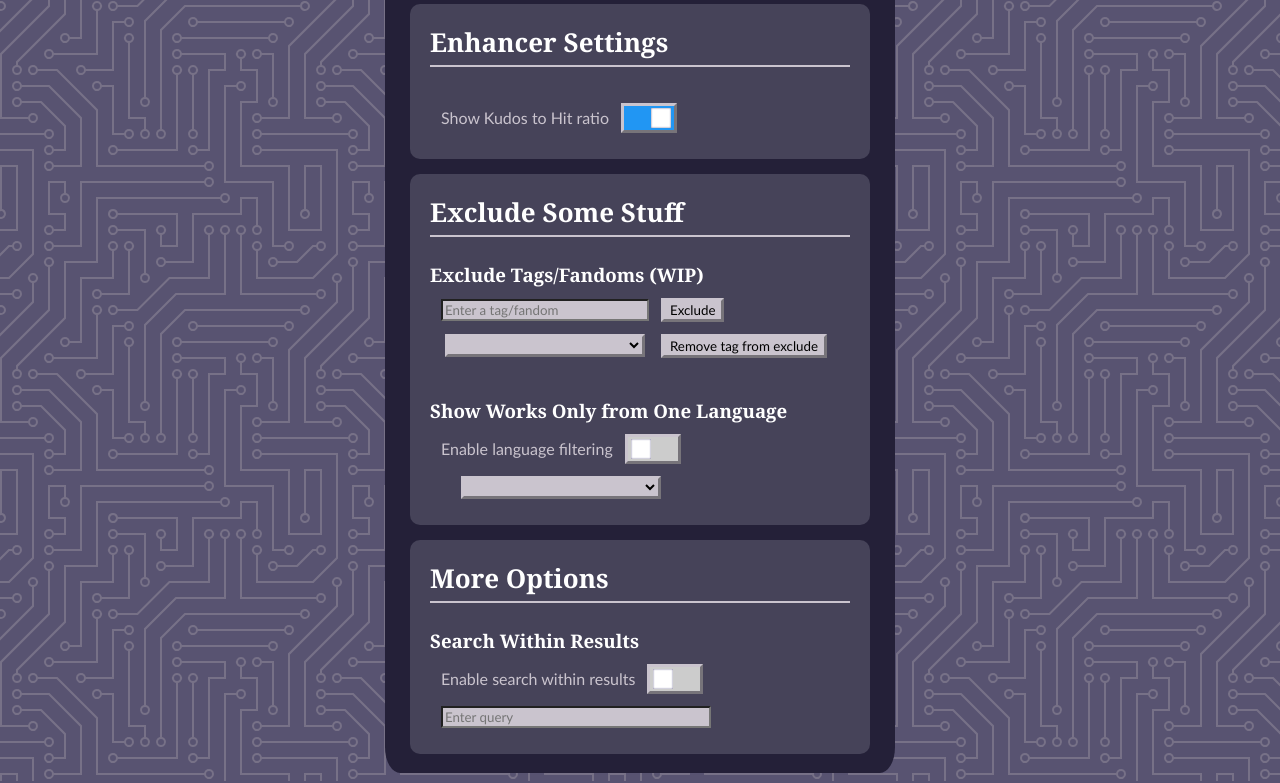
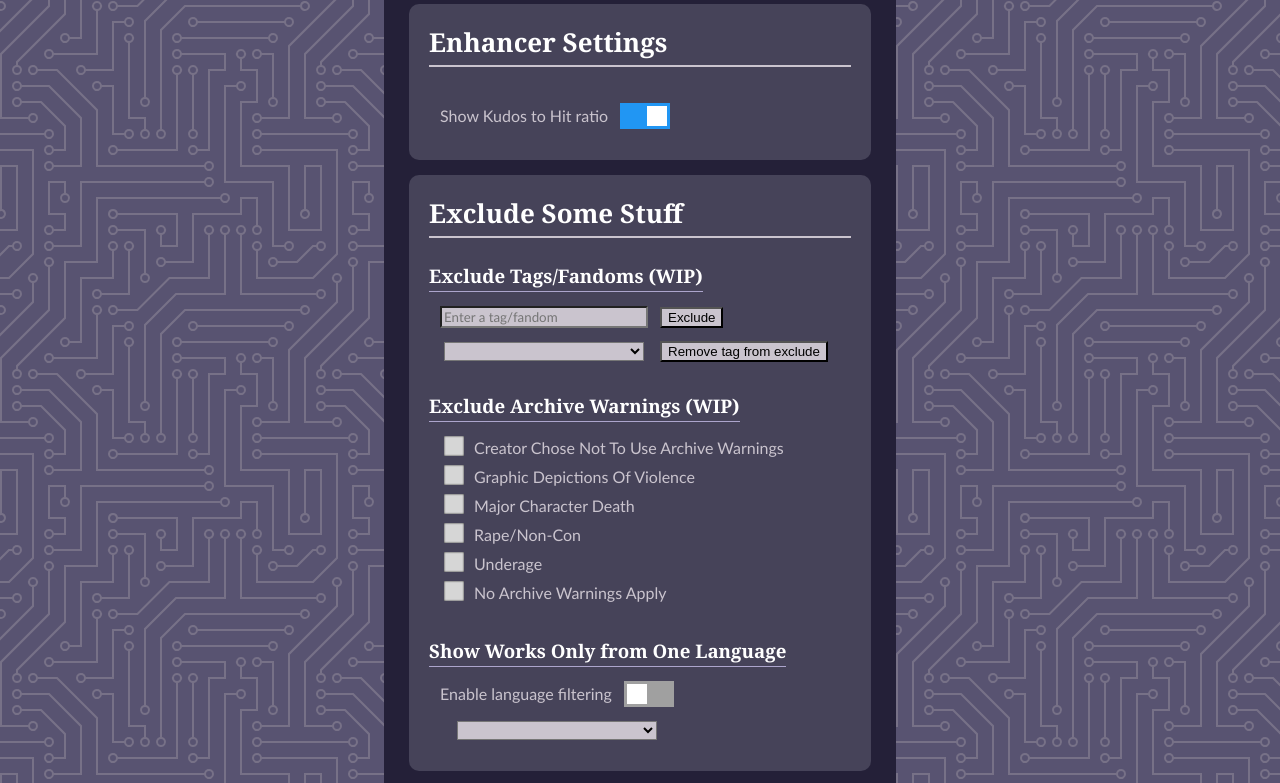
Before and after one commit to MonoScyron/ao3-enhancer, a website built with webpack: page src/options/options.html in a window 1280 px wide. Shown: the part 91-874 px from the top of the page. Built offline with nearby package versions, Linux system fonts and the light colour scheme; some packages are replaced by stand-ins of ours.

Commit message:
Work on settings menu

```diff
--- a/src/options/options.css
+++ b/src/options/options.css
@@ -4,29 +4,31 @@
 
     --main-background: #242038;
 
+    --header-color: white;
+    --text-color: #CAC4CE;
+    --text-color-dark: #b0a8b6;
     --text-background: #595381;
-    --text-color: #CAC4CE;
-    --header-color: white;
 
-    --slider-background: #2196F3;
+    --input-background-dark: rgb(160, 160, 160);
+    --input-background-light: rgb(214, 214, 214);
+    --blue-background: #2196F3;
+    --red-background: rgb(236, 177, 177);
 }
 
-/* The switch - the box around the slider */
+/* Switch start */
 .switch {
     position: relative;
     display: inline-block;
     width: 50px;
-    height: 24px;
+    height: 26px;
 }
 
-/* Hide default HTML checkbox */
 .switch input {
     opacity: 0;
     width: 0;
     height: 0;
 }
 
-/* The slider */
 .slider {
     position: absolute;
     cursor: pointer;
@@ -35,7 +37,7 @@
     right: 0;
     bottom: 0;
 
-    background-color: #ccc;
+    background-color: var(--input-background-dark);
     -webkit-transition: .15s;
     transition: .15s;
 }
@@ -46,20 +48,19 @@
     height: 20px;
     width: 20px;
     left: 3px;
-    bottom: 2px;
+    bottom: 3px;
 
     background-color: white;
-    box-shadow: 0 0 2px var(--text-background) inset;
     -webkit-transition: .15s;
     transition: .15s;
 }
 
 input:checked+.slider {
-    background-color: var(--slider-background);
+    background-color: var(--blue-background);
 }
 
 input:focus+.slider {
-    box-shadow: 0 0 1px var(--slider-background);
+    box-shadow: 0 0 1px var(--blue-background);
 }
 
 input:checked+.slider:before {
@@ -67,21 +68,82 @@ input:checked+.slider:before {
     transform: translateX(24px);
 }
 
+/* Switch end */
+
+/* Checkbox start */
+/* Customize the label (the container) */
+.checkbox-container {
+    display: block;
+    position: relative;
+    padding-left: 30px;
+    margin: 10px 0;
+    cursor: pointer;
+    -webkit-user-select: none;
+    user-select: none;
+}
+
+/* Hide the browser's default checkbox */
+.checkbox-container input {
+    position: absolute;
+    opacity: 0;
+    cursor: pointer;
+    height: 0;
+    width: 0;
+}
+
+/* Create a custom checkbox */
+.checkbox {
+    position: absolute;
+    top: -1.5px;
+    left: 0;
+    height: 20px;
+    width: 20px;
+    background-color: var(--input-background-light);
+    box-shadow: rgb(0, 0, 0) 0 0 2px inset;
+}
+
+/* On mouse-over, add a grey background color */
+.checkbox-container:hover input~.checkbox {
+    background-color: var(--input-background-dark);
+}
+
+/* When the checkbox is checked, add a blue background */
+.checkbox-container input:checked~.checkbox {
+    background-color: var(--red-background);
+    box-shadow: rgba(255, 0, 0, 0.5) 0 0 3px inset;
+}
+
+/* Create the checkbox/indicator (hidden when not checked) */
+.checkbox:after {
+    content: "";
+    position: absolute;
+    display: none;
+}
+
+/* Show the checkbox when checked */
+.checkbox-container input:checked~.checkbox:after {
+    display: block;
+}
+
+/* Style the checkbox/indicator */
+.checkbox-container .checkbox:after {
+    left: 3px;
+    top: -1.5px;
+    content: " \2715";
+    font-weight: bolder;
+    color: darkred;
+}
+
+/* Checkbox end */
+
 select,
-input {
+input,
+button.submit-button {
     background-color: var(--text-color);
 }
 
-.switch,
-select,
-input[type="submit"] {
-    border-width: 2.5px;
-    border: var(--text-color);
-    border-style: outset;
-}
-
-input[type="submit"]:active {
-    border-style: inset;
+input[type="text"]:focus-visible {
+    outline: 2.5px solid var(--background-color);
 }
 
 h1,
@@ -116,7 +178,10 @@ h2 {
 }
 
 h3 {
-    margin-bottom: 0;
+    margin: 0 0 3px 0;
+    border-bottom: 1px solid var(--background-color);
+    padding-bottom: 3px;
+    width: fit-content;
 }
 
 main {
@@ -135,13 +200,13 @@ main {
 .section-div {
     border-radius: 10px;
     background-color: #464359;
-    padding: 20px 20px 5px 20px;
+    padding: 20px 20px 0 20px;
 }
 
 .option-div {
     position: relative;
     width: fit-content;
-    padding-bottom: 10px;
+    padding-bottom: 20px;
 }
 
 ul.input-list {
@@ -149,6 +214,11 @@ ul.input-list {
 
     position: relative;
     left: -25px;
+}
+
+ul.input-list li {
+    /* display: flexbox;
+    align-items: center; */
 }
 
 table.align-center-right {
--- a/src/options/options.html
+++ b/src/options/options.html
@@ -17,7 +17,7 @@
             <div class="option-div">
                 <table class="align-center-right">
                     <tr>
-                        <td><label for="kudos-hit-ratio">Show Kudos to Hit ratio</label></td>
+                        <td><label>Show Kudos to Hit ratio</label></td>
                         <td>
                             <label class="switch">
                                 <input name="kudos-hit-ratio" type="checkbox">
@@ -40,7 +40,11 @@
                                     placeholder="Enter a tag/fandom">
                             </td>
                             <td>
-                                <input name="exclude-tag-submit" type="submit" value="Exclude">
+                                <button class="submit-button" id="exclude-tag-submit">
+                                    <span class="button-text" id="exclude-tag-submit-text">
+                                        Exclude
+                                    </span>
+                                </button>
                             </td>
                         </tr>
                         <tr>
@@ -49,39 +53,60 @@
                                 </select>
                             </td>
                             <td>
-                                <input name="remove-tag-submit" type="submit" value="Remove tag from exclude">
+                                <button class="submit-button" id="remove-tag-submit">
+                                    <span class="button-text" id="remove-tag-submit-text">
+                                        Remove tag from exclude
+                                    </span>
+                                </button>
                             <td>
                         </tr>
                     </table>
                 </div>
-                <div class="option-div hidden">
+                <div class="option-div">
                     <h3>Exclude Archive Warnings (WIP)</h3>
                     <div class="option-div-input">
                         <ul id="exclude-input-list" class="input-list">
                             <li>
+                                <label class="checkbox-container">
+                                    Creator Chose Not To Use Archive Warnings
                                     <input name="exclude-warning-chose-not-to-use" type="checkbox">
-                                <label for="exclude-warning-chose-not-to-use">Creator Chose Not To Use Archive
-                                    Warnings</label>
+                                    <span class="checkbox"></span>
+                                </label>
                             </li>
                             <li>
+                                <label class="checkbox-container">
+                                    Graphic Depictions Of Violence
                                     <input name="exclude-warning-violence" type="checkbox">
-                                <label for="exclude-warning-violence">Graphic Depictions Of Violence</label>
+                                    <span class="checkbox"></span>
+                                </label>
                             </li>
                             <li>
+                                <label class="checkbox-container">
+                                    Major Character Death
                                     <input name="exclude-warning-mcd" type="checkbox">
-                                <label for="exclude-warning-mcd">Major Character Death</label>
+                                    <span class="checkbox"></span>
+                                </label>
                             </li>
                             <li>
+                                <label class="checkbox-container">
+                                    Rape/Non-Con
                                     <input name="exclude-warning-rape" type="checkbox">
-                                <label for="exclude-warning-rape">Rape/Non-Con</label>
+                                    <span class="checkbox"></span>
+                                </label>
                             </li>
                             <li>
+                                <label class="checkbox-container">
+                                    Underage
                                     <input name="exclude-warning-underage" type="checkbox">
-                                <label for="exclude-warning-underage">Underage</label>
+                                    <span class="checkbox"></span>
+                                </label>
                             </li>
                             <li>
+                                <label class="checkbox-container">
+                                    No Archive Warnings Apply
                                     <input name="exclude-warning-no-warnings" type="checkbox">
-                                <label for="exclude-warning-no-warnings">No Archive Warnings Apply</label>
+                                    <span class="checkbox"></span>
+                                </label>
                             </li>
                         </ul>
                     </div>
@@ -91,7 +116,7 @@
                     <table class="align-center-right">
                         <tr>
                             <td>
-                                <label for="language-enable">Enable language filtering</label>
+                                <label>Enable language filtering</label>
                             </td>
                             <td>
                                 <label class="switch">
@@ -241,7 +266,7 @@
                     <table class="align-center-right">
                         <tr>
                             <td>
-                                <label for="query-enable">Enable search within results</label>
+                                <label>Enable search within results</label>
                             </td>
                             <td>
                                 <label class="switch">
--- a/src/options/options.js
+++ b/src/options/options.js
@@ -26,9 +26,9 @@ let queryBtn = document.querySelector(`input[name='query-enable']`);
 let queryInput = document.querySelector(`input[name='query']`);
 // Tags/fandoms
 let excludeTagInput = document.querySelector(`input[name='exclude-tag']`);
-let excludeTagBtn = document.querySelector(`input[name='exclude-tag-submit']`);
+let excludeTagBtn = document.getElementById(`exclude-tag-submit`);
 let removeTagSelect = document.querySelector(`select[name='remove-tag']`);
-let removeTagBtn = document.querySelector(`input[name='remove-tag-submit']`);
+let removeTagBtn = document.getElementById(`remove-tag-submit`);
 
 // * Global vars
 let tagList = [];
```
Lines whose indentation alone changed are shown as unchanged.
